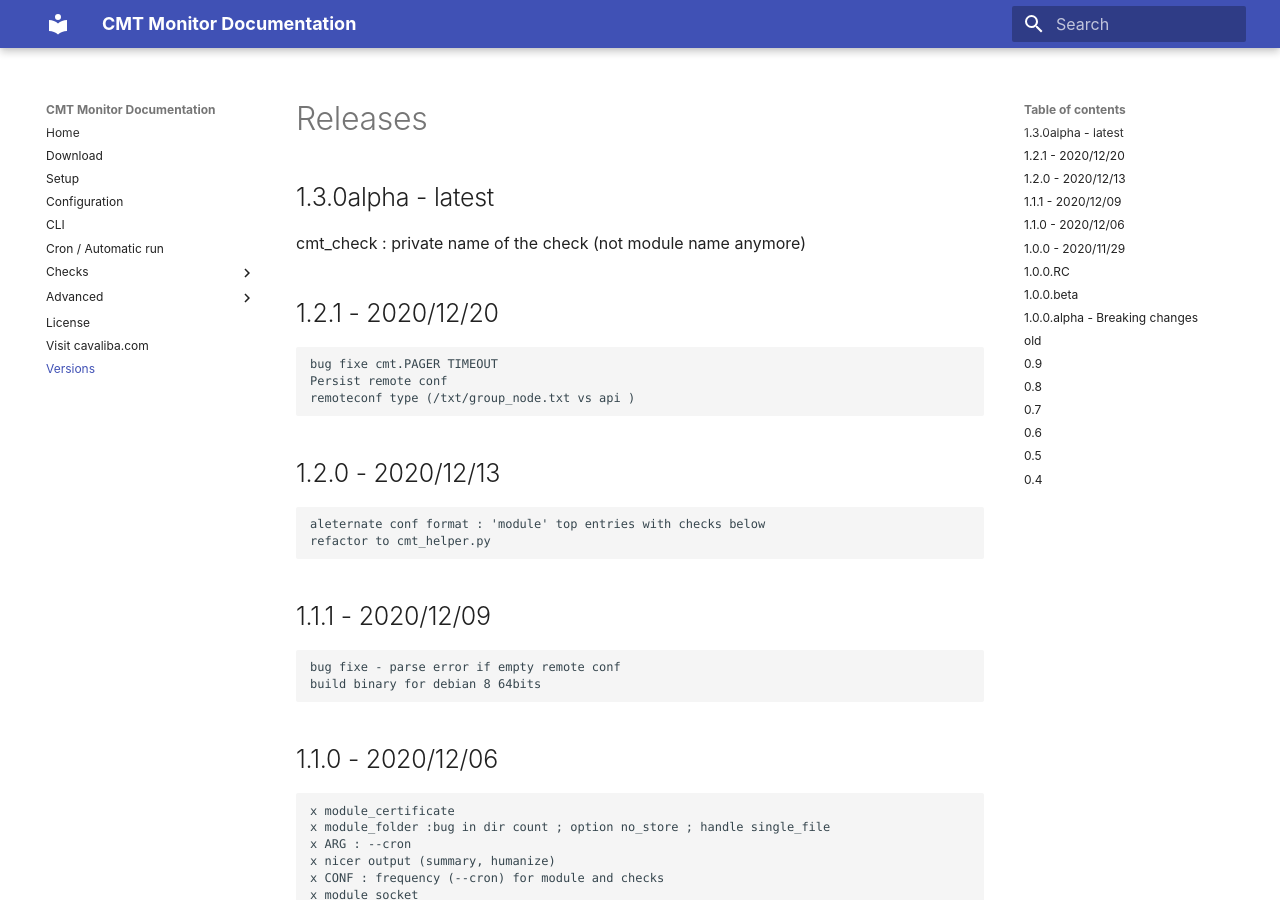
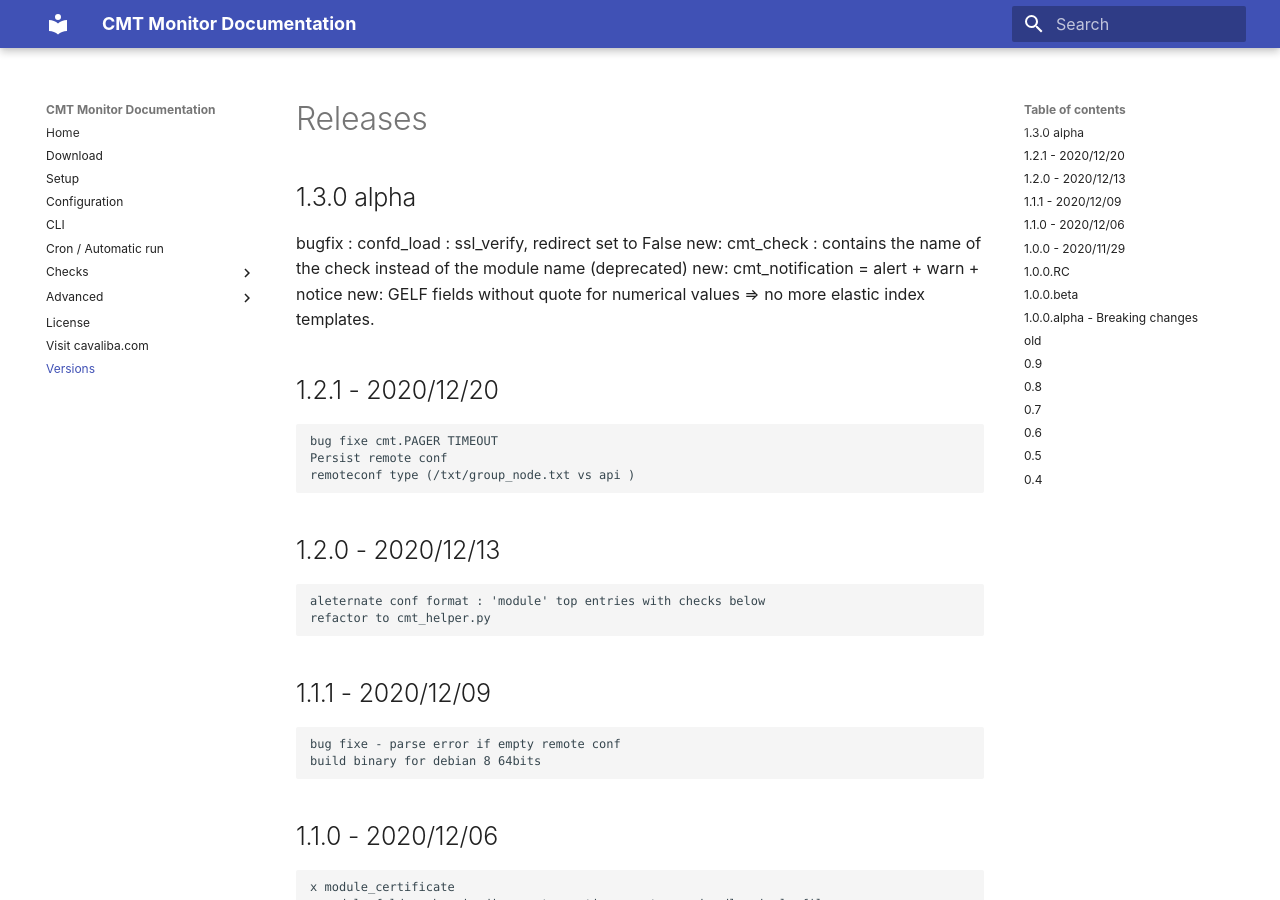
Before and after one commit to cavaliba/cmt_monitor, an MkDocs documentation site: the page built from docs/docs/version.md, in a window 1280 px wide and 900 px high. Built offline with MkDocs 1.6.1 and Material for MkDocs 9.7.7, drawn with Linux system fonts in a browser that asks for light colours.

Commit message:
no ssl verify for remote conf

```diff
--- a/cmt_globals.py
+++ b/cmt_globals.py
@@ -26,7 +26,7 @@
 SESSION = requests.session()
 
 # -----------------
-VERSION = "CMT - Version 1.2.1 - (c) Cavaliba.com - 2020/12/20"
+VERSION = "CMT - Version 1.3.0 alpha - (c) Cavaliba.com - 2020/12/30"
 
 MAX_EXECUTION_TIME = 50
 
--- a/cmt_shared.py
+++ b/cmt_shared.py
@@ -366,7 +366,7 @@
 
         # real
         try:
-            r = requests.get(url,headers=headers, timeout = cmt.REMOTE_CONFIG_TIMEOUT)
+            r = requests.get(url,headers=headers, verify=False, allow_redirects = False, timeout = cmt.REMOTE_CONFIG_TIMEOUT)
         except:
             debug("Load remote conf failed : {}".format(r.status_code) )
             return None
--- a/docs/docs/version.md
+++ b/docs/docs/version.md
@@ -4,9 +4,13 @@
 
 # Releases
 
-## 1.3.0alpha - latest
+## 1.3.0 alpha
 
-   cmt_check : private name of the check (not module name anymore)
+   bugfix : confd_load : ssl_verify, redirect set to False
+   new: cmt_check : contains the name of the check instead of the module name (deprecated)
+   new: cmt_notification = alert + warn + notice
+   new: GELF fields without quote  for numerical values => no more elastic index templates.
+
 
 
 ## 1.2.1 - 2020/12/20
```
Also changed, not shown: README.md.
